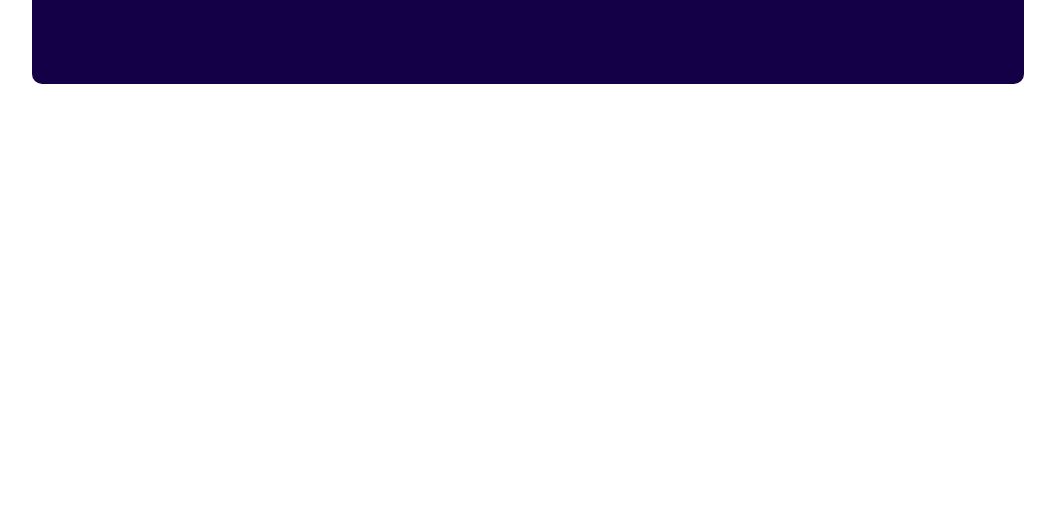
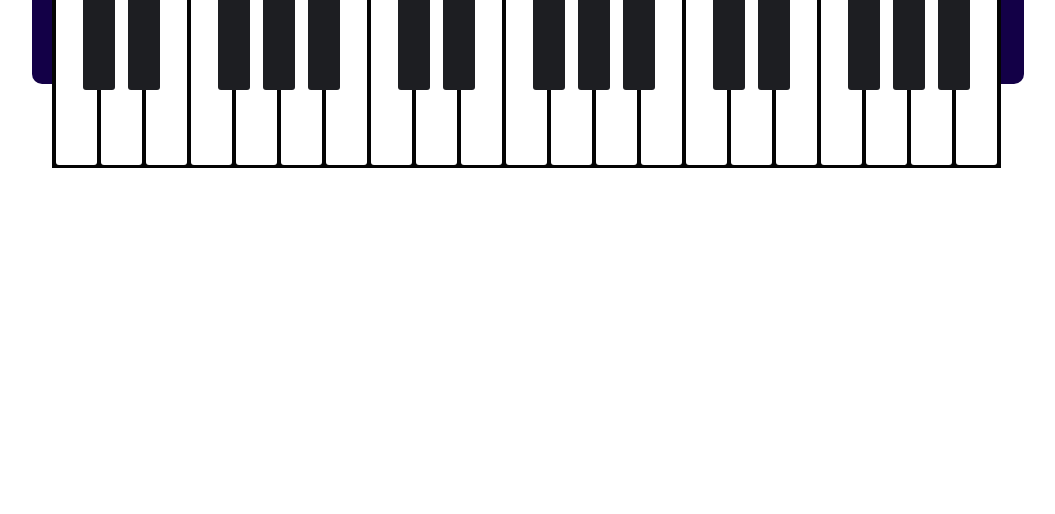
Before and after one commit to satyasaadhika/Piano, a plain HTML site: page index.html in a window 1280 px wide. Shown: the part 286-800 px from the top of the page, without its empty margins (112-1167 px from the left). Drawn offline with Linux system fonts and the light colour scheme.

Commit message:
added style to key class

```diff
--- a/styles.css
+++ b/styles.css
@@ -14,3 +14,33 @@ html {
     position: relative;
     border-radius: 10px;
 }
+
+.keys {
+    background-color: #040404;
+    width: 949px;
+    height: 180px;
+    padding-left: 2px;
+    overflow: hidden;
+}
+
+.key {
+    background-color: #ffffff;
+    position: relative;
+    width: 41px;
+    height: 175px;
+    margin: 2px;
+    float: left;
+    border-radius: 0 0 3px 3px;
+}
+
+.key.black--key::after {
+    background-color: #1d1e22;
+    content: "";
+    position: absolute;
+    left: -18px;
+    width: 32px;
+    height: 100px;
+    border-radius: 0 0 3px 3px;
+
+
+}
```
